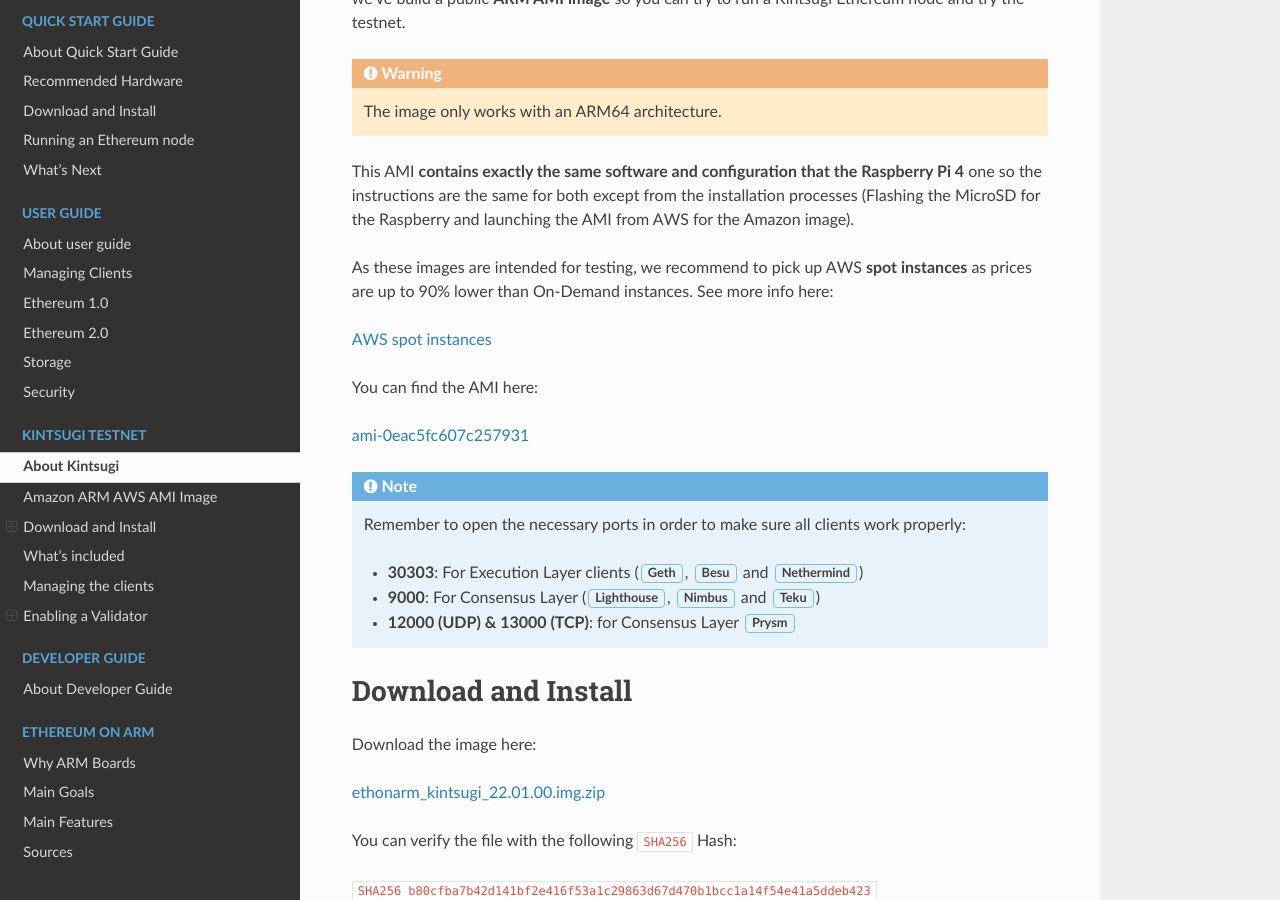
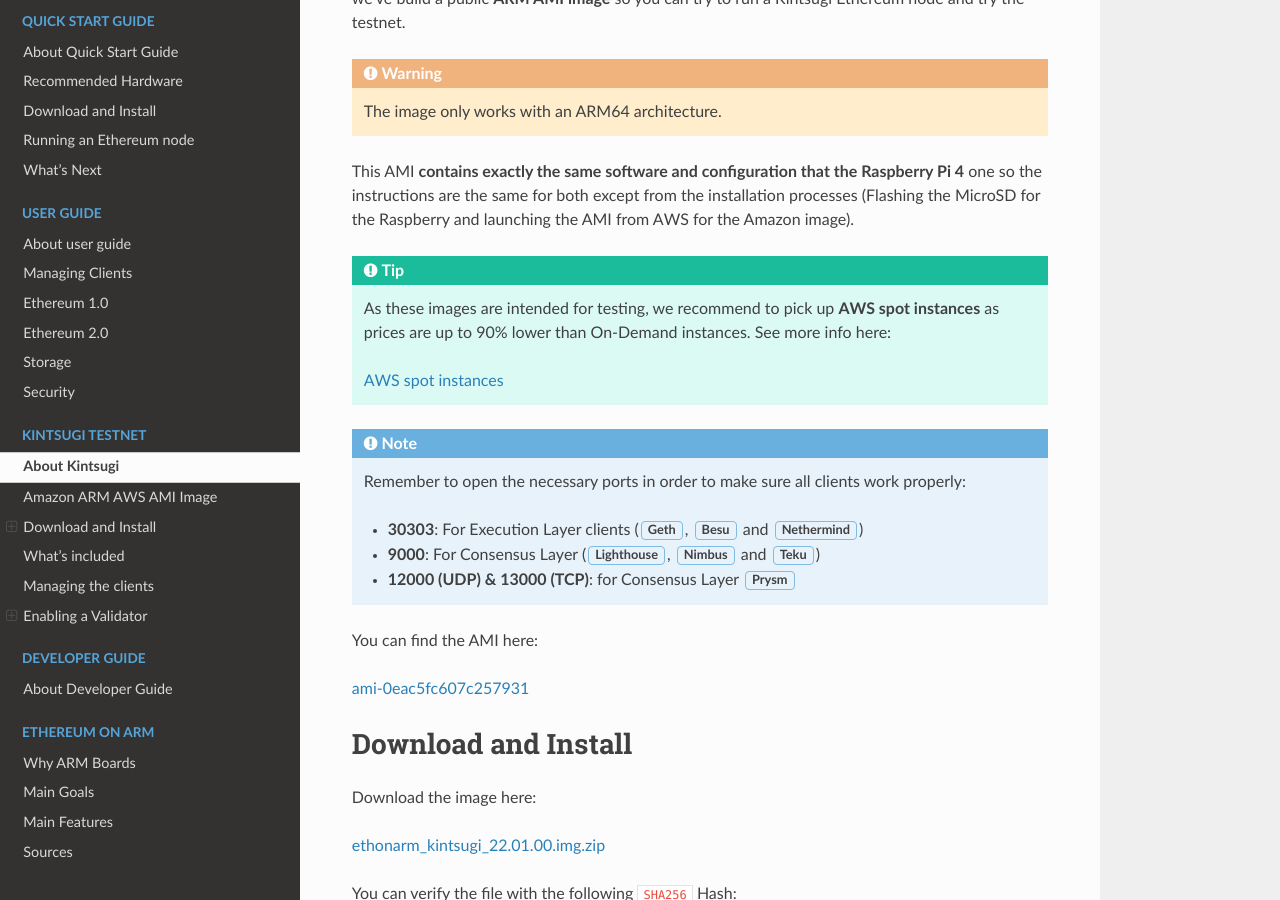
Before and after one commit to EOA-Blockchain-Labs/ethereumonarm, a Sphinx documentation site: the page built from docs/kintsugi/kintsugi-testnet.rst, in a window 1280 px wide and 900 px high, scrolled down 450 px. Built offline with Sphinx 7.4.7 and the Read the Docs theme 2.0.0, drawn with Linux system fonts in a browser that asks for light colours; some of the changed lines change nothing that is shown.

Commit message:
format changes

```diff
--- a/docs/kintsugi/kintsugi-testnet.rst
+++ b/docs/kintsugi/kintsugi-testnet.rst
@@ -25,18 +25,14 @@
 instructions are the same for both except from the installation processes (Flashing the MicroSD for
 the Raspberry and launching the AMI from AWS for the Amazon image).
 
-As these images are intended for testing, we recommend to pick up AWS **spot instances** as prices
-are up to 90% lower than On-Demand instances. See more info here:
+.. tip::
 
-`AWS spot instances`_
+  As these images are intended for testing, we recommend to pick up **AWS spot instances** as prices
+  are up to 90% lower than On-Demand instances. See more info here:
+
+  `AWS spot instances`_
 
 .. _AWS spot instances: https://aws.amazon.com/ec2/spot/
-
-You can find the AMI here:
-
-`ami-0eac5fc607c257931`_
-
-.. _ami-0eac5fc607c257931: https://eu-west-1.console.aws.amazon.com/ec2/v2/home?region=eu-west-1#ImageDetails:imageId=ami-0eac5fc607c257931
 
 .. note::
   Remember to open the necessary ports in order to make sure all clients work properly:
@@ -45,6 +41,11 @@
   * **9000**: For Consensus Layer (:guilabel:`Lighthouse`, :guilabel:`Nimbus` and :guilabel:`Teku`)
   * **12000 (UDP) & 13000 (TCP)**: for Consensus Layer :guilabel:`Prysm`
 
+You can find the AMI here:
+
+`ami-0eac5fc607c257931`_
+
+.. _ami-0eac5fc607c257931: https://eu-west-1.console.aws.amazon.com/ec2/v2/home?region=eu-west-1#ImageDetails:imageId=ami-0eac5fc607c257931
 
 Download and Install
 ====================
```
